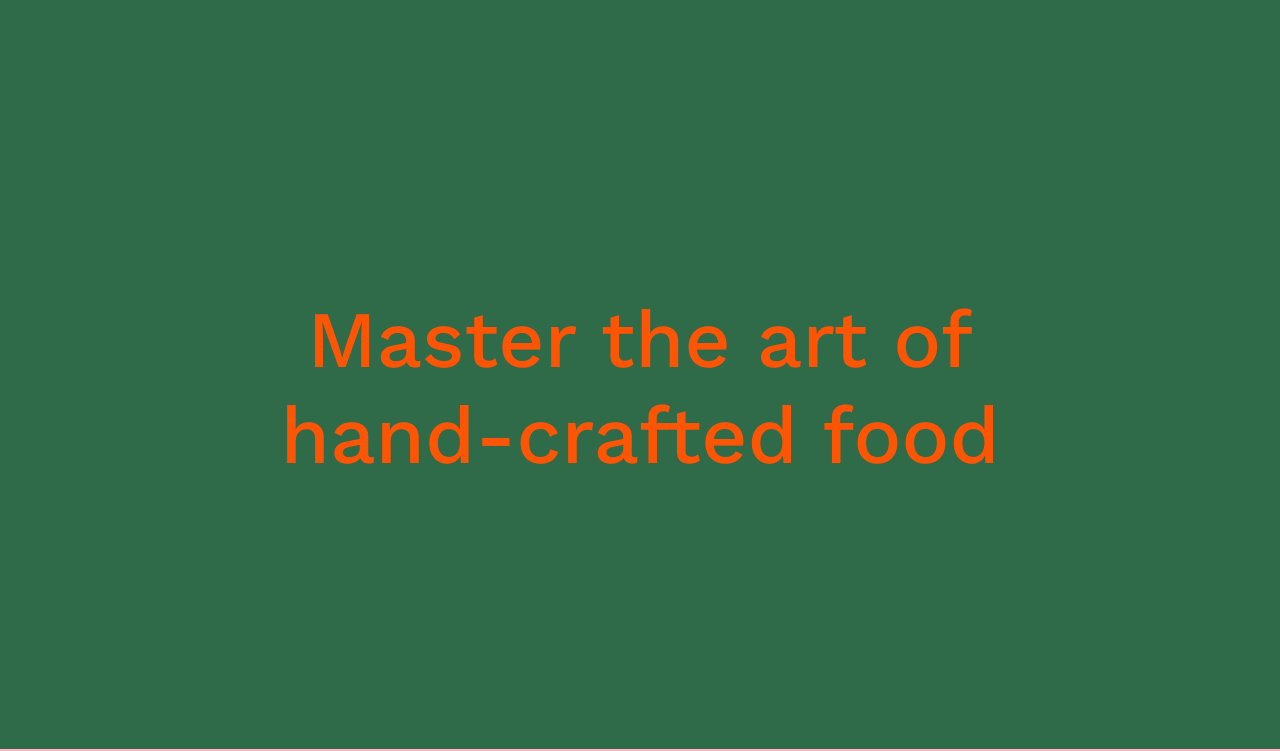
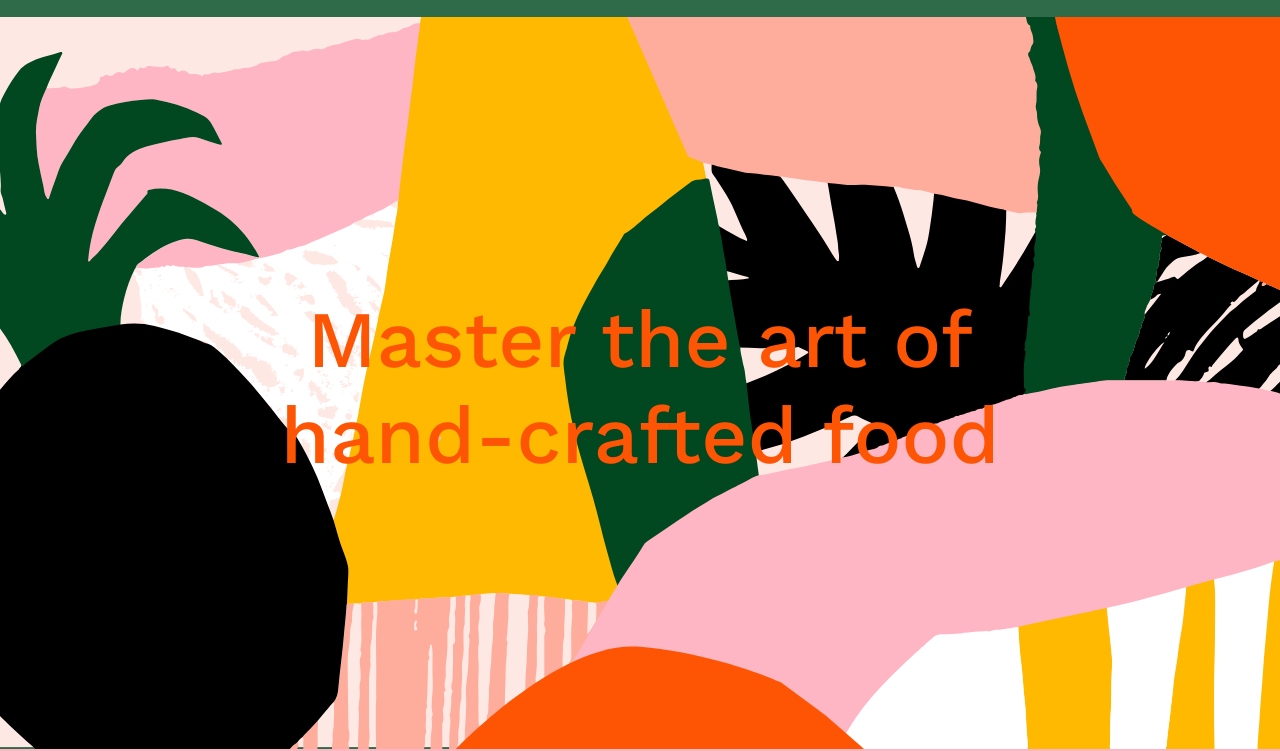
Before and after one commit to guybroadhurst/lolas, a plain HTML site: page index.html in a window 1280 px wide. Shown: the part 54-805 px from the top of the page. Drawn offline with nearby package versions, Linux system fonts and the light colour scheme.

Commit message:
Fixed reference isssue in style.css

```diff
--- a/css/style.css
+++ b/css/style.css
@@ -37,7 +37,7 @@ section {
 }
 
 .hero {
-  background-image: url('header-background.svg');
+  background-image: url('../img/header-background.svg');
   background-repeat: no-repeat;
   background-position: center;
   background-size: cover;
```
